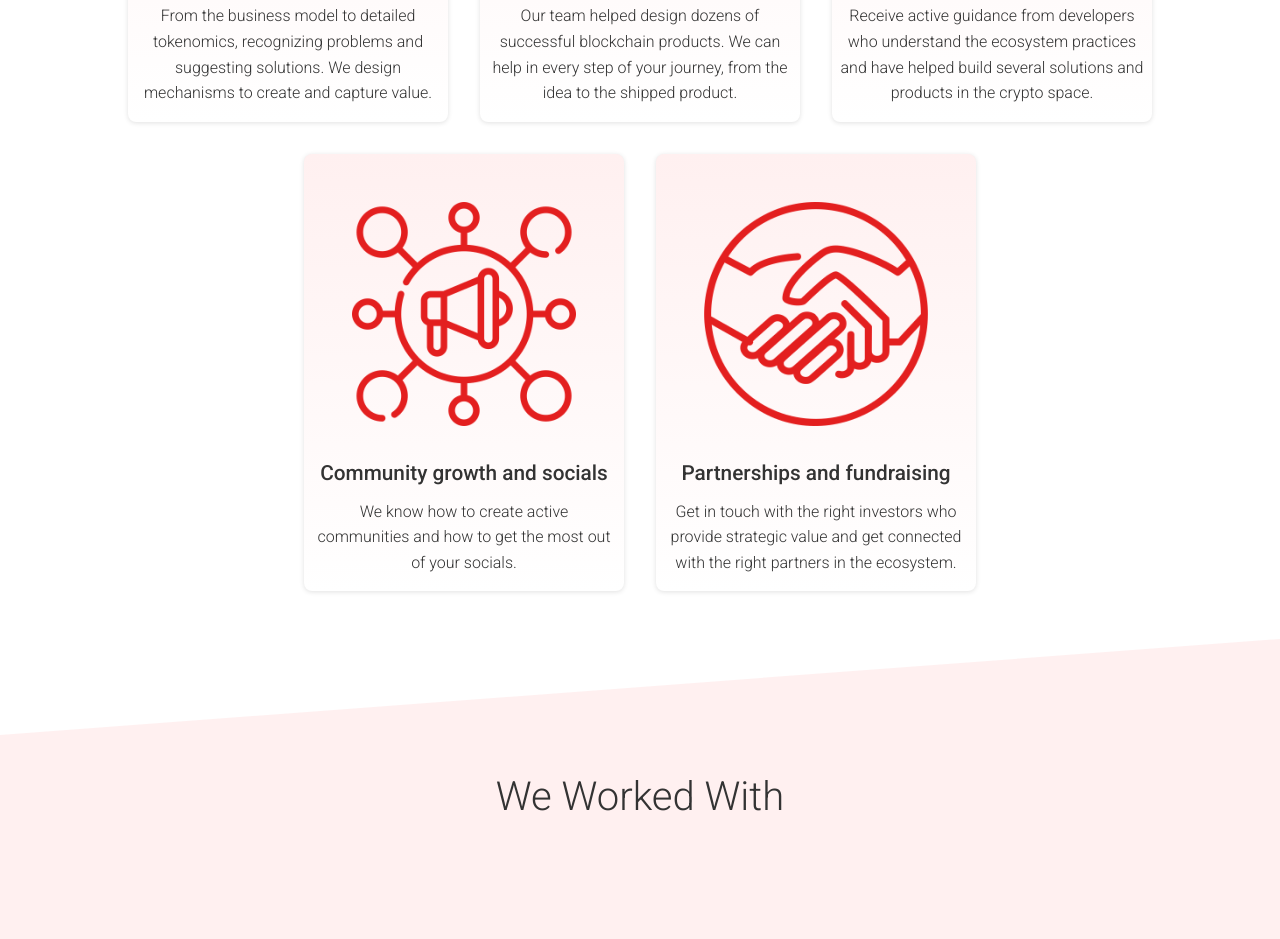
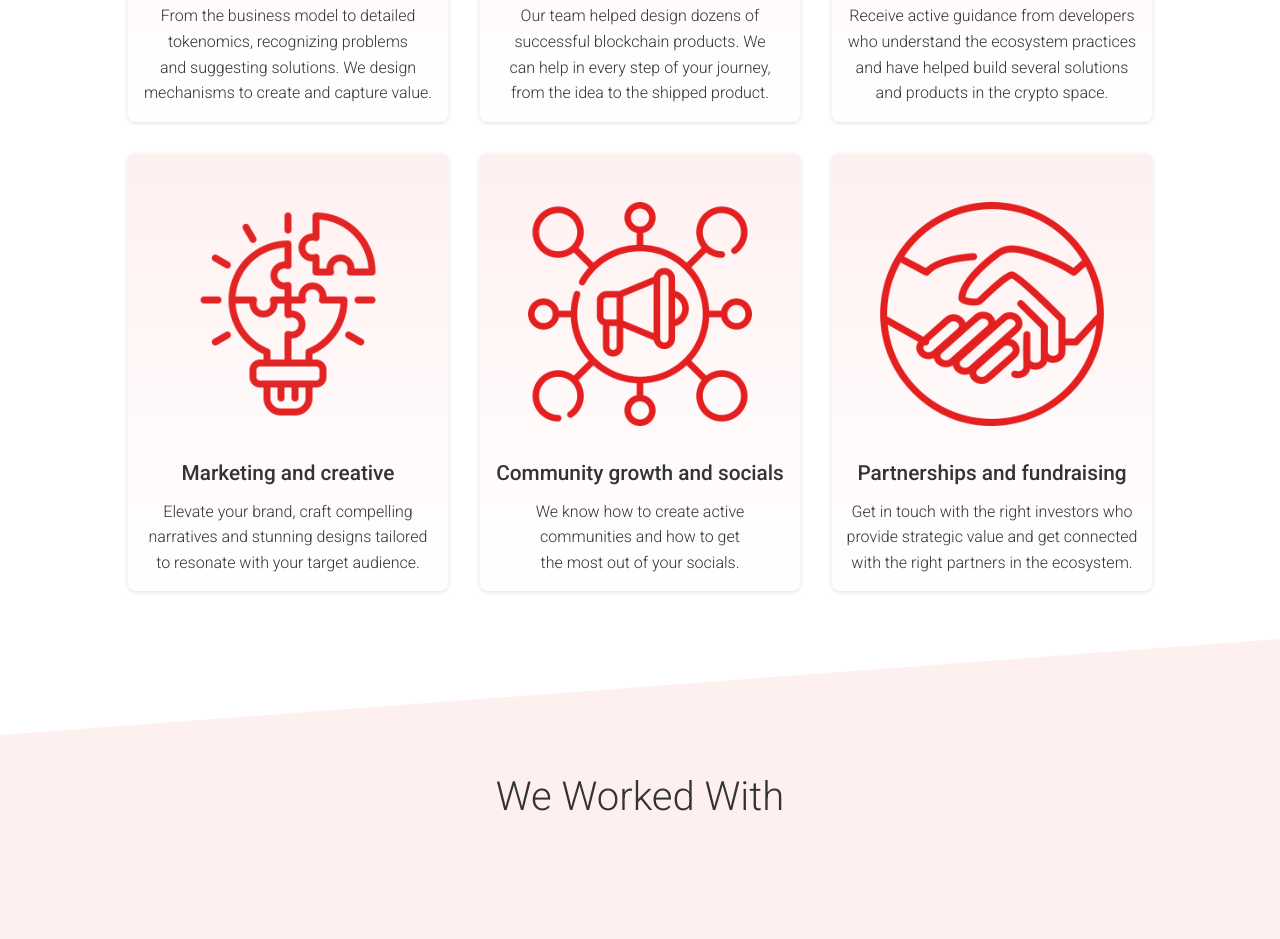
Before and after one commit to praskoson/blastctrl-homepage, a website built with webpack: page src/public/index.html in a window 1280 px wide. Shown: the part 1524-2463 px from the top of the page. Built offline with nearby package versions, Linux system fonts and the light colour scheme.

Commit message:
new marketing blurb

```diff
--- a/src/css/style.css
+++ b/src/css/style.css
@@ -246,6 +246,7 @@ svg {
 #about .card .meta p {
   margin: 0;
   font-weight: 300;
+  text-wrap: balance;
 }
 
 /* Team Members */
--- a/src/public/index.html
+++ b/src/public/index.html
@@ -204,6 +204,18 @@
                 <p>
                   Receive active guidance from developers who understand the ecosystem practices and have helped build
                   several solutions and products in the crypto space.
+                </p>
+              </div>
+            </div>
+            <div class="card">
+              <div class="header">
+                <img src="images/about/idea.png" alt="Marketing" />
+              </div>
+              <div class="meta">
+                <h4>Marketing and creative</h4>
+                <p>
+                  Elevate your brand, craft compelling narratives and stunning designs tailored to resonate with your
+                  target audience.
                 </p>
               </div>
             </div>
```
Also changed, not shown: src/public/images/about/idea.png (added).
